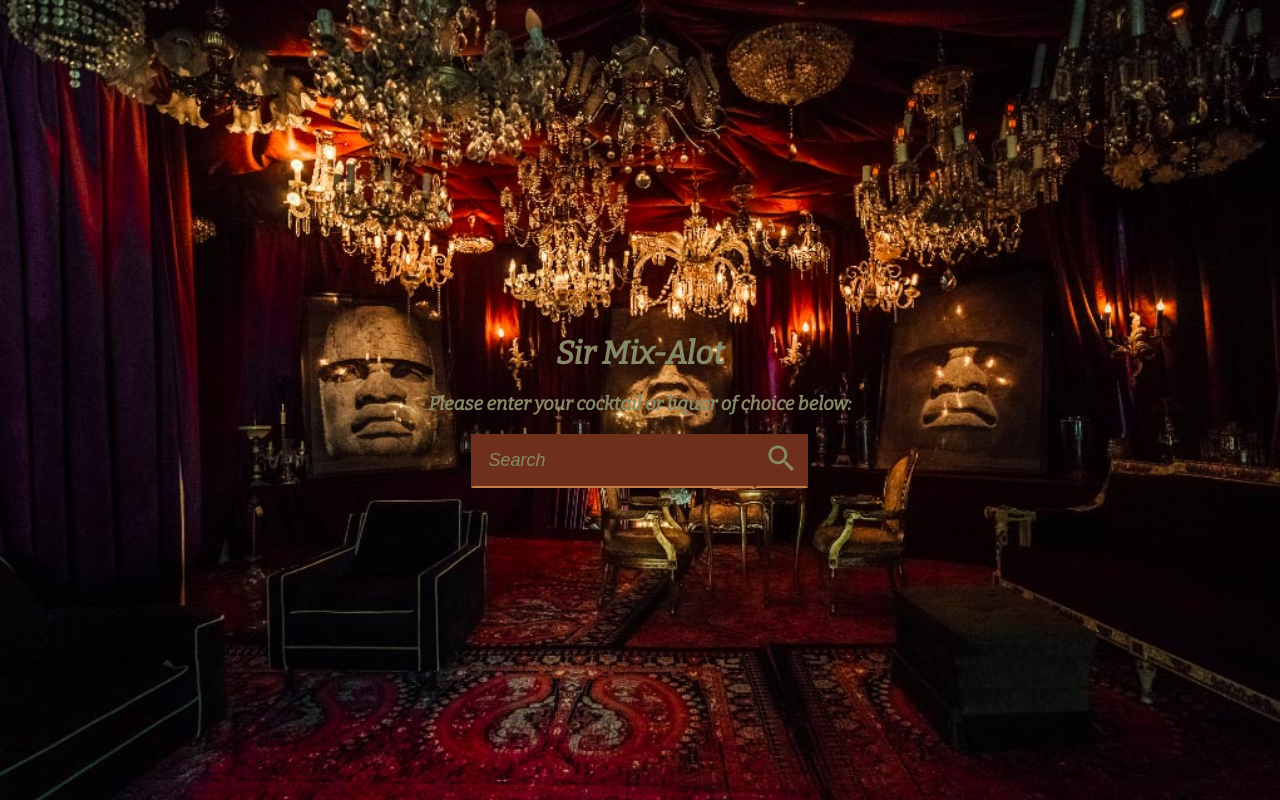
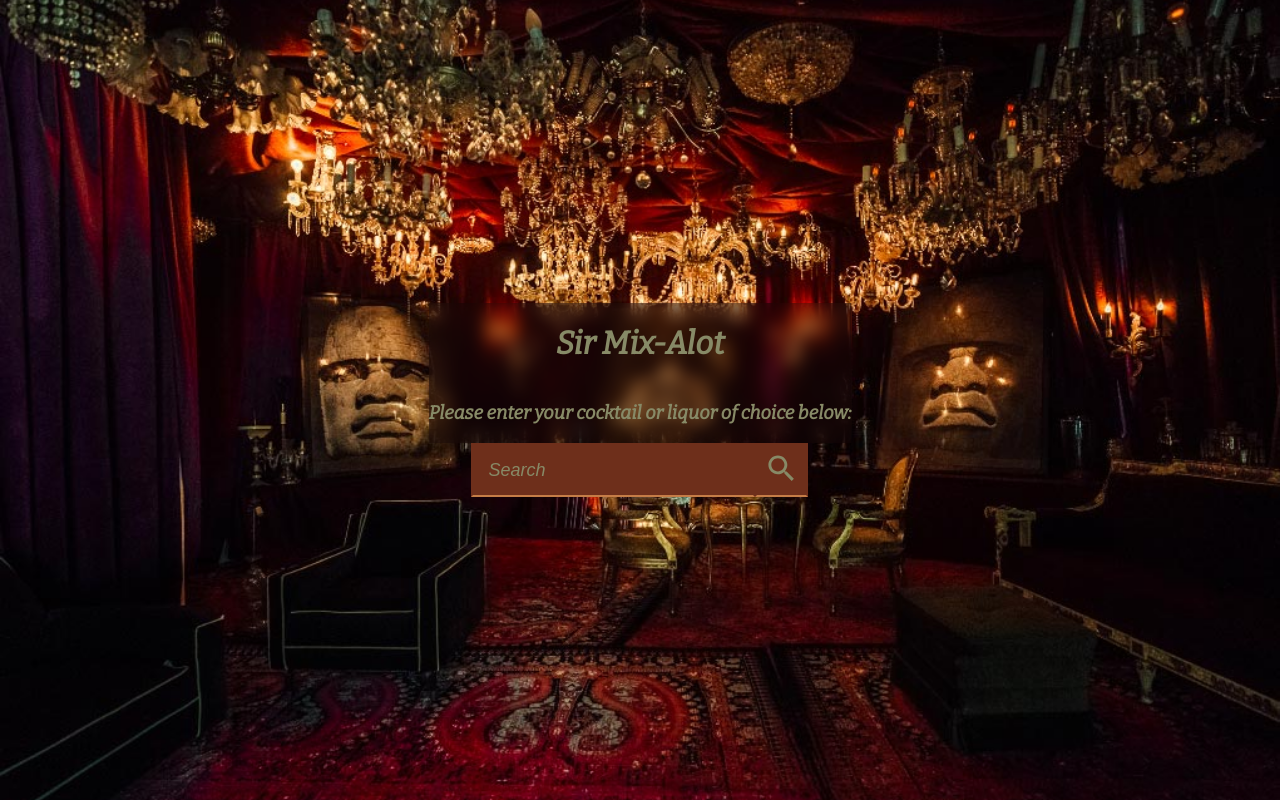
Before and after one commit to mynameisfaatimah/Sir-Mix-Alot, a React (Create React App) app in the folder sir-mix-alot/: page / in a window 1280 px wide. Built offline with nearby package versions, Linux system fonts and the light colour scheme.

Commit message:
css in index

```diff
--- a/sir-mix-alot/src/index.css
+++ b/sir-mix-alot/src/index.css
@@ -18,10 +18,17 @@
     margin: 0;
 }
 .header-container{
-display: block;
+display: grid;
 width: 100%;
 margin-bottom: 60px;
 text-align:center;
+backdrop-filter: blur(8px);
+box-shadow: 0 3000px rgba(0, 0, 0, 0.4) inset;
+}
+.main-container{
+  display: grid;
+  box-shadow: 0 3000px rgba(20, 7, 7, 0.4) inset;
+  backdrop-filter: blur(8px);
 }
 
 ::-webkit-scrollbar {
```
